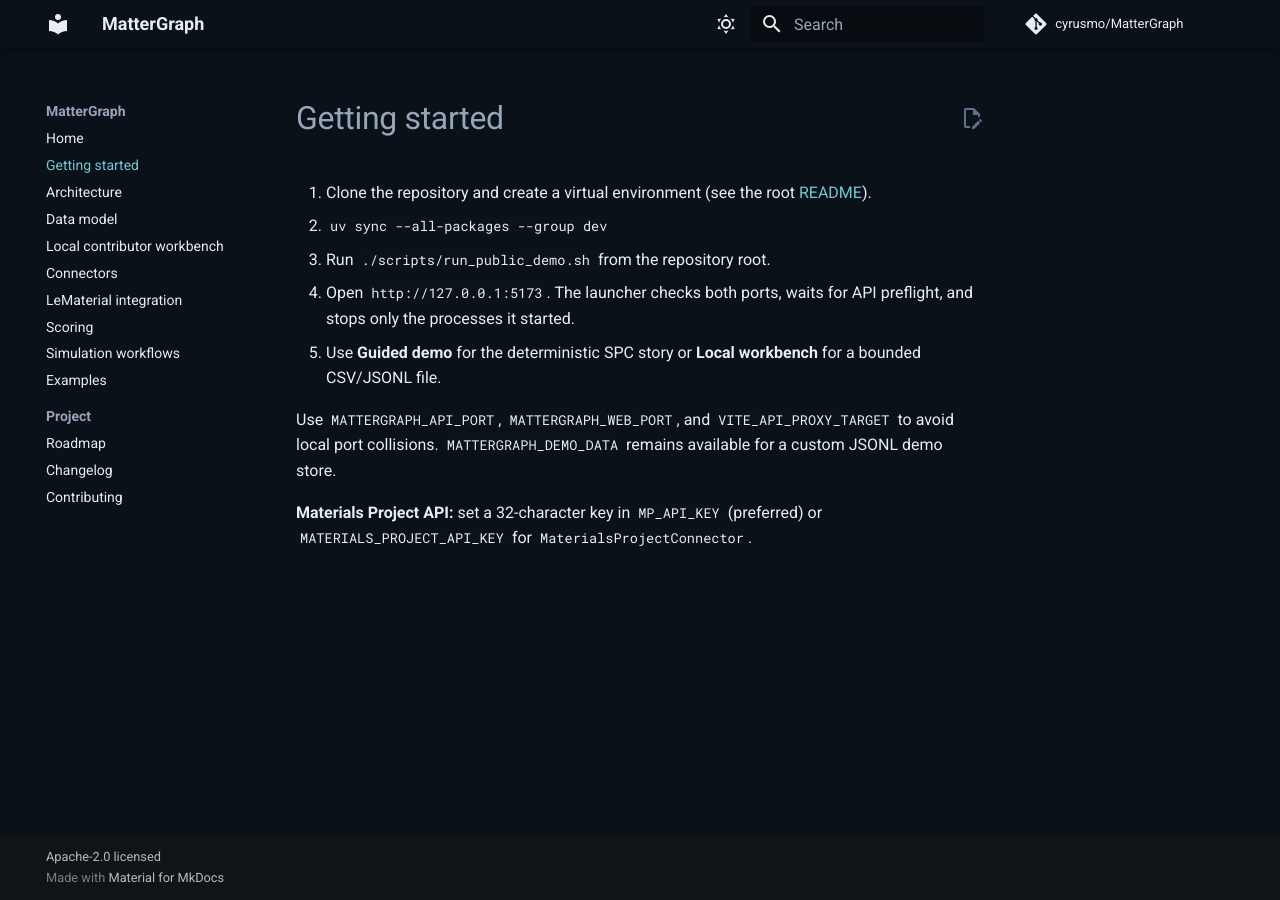
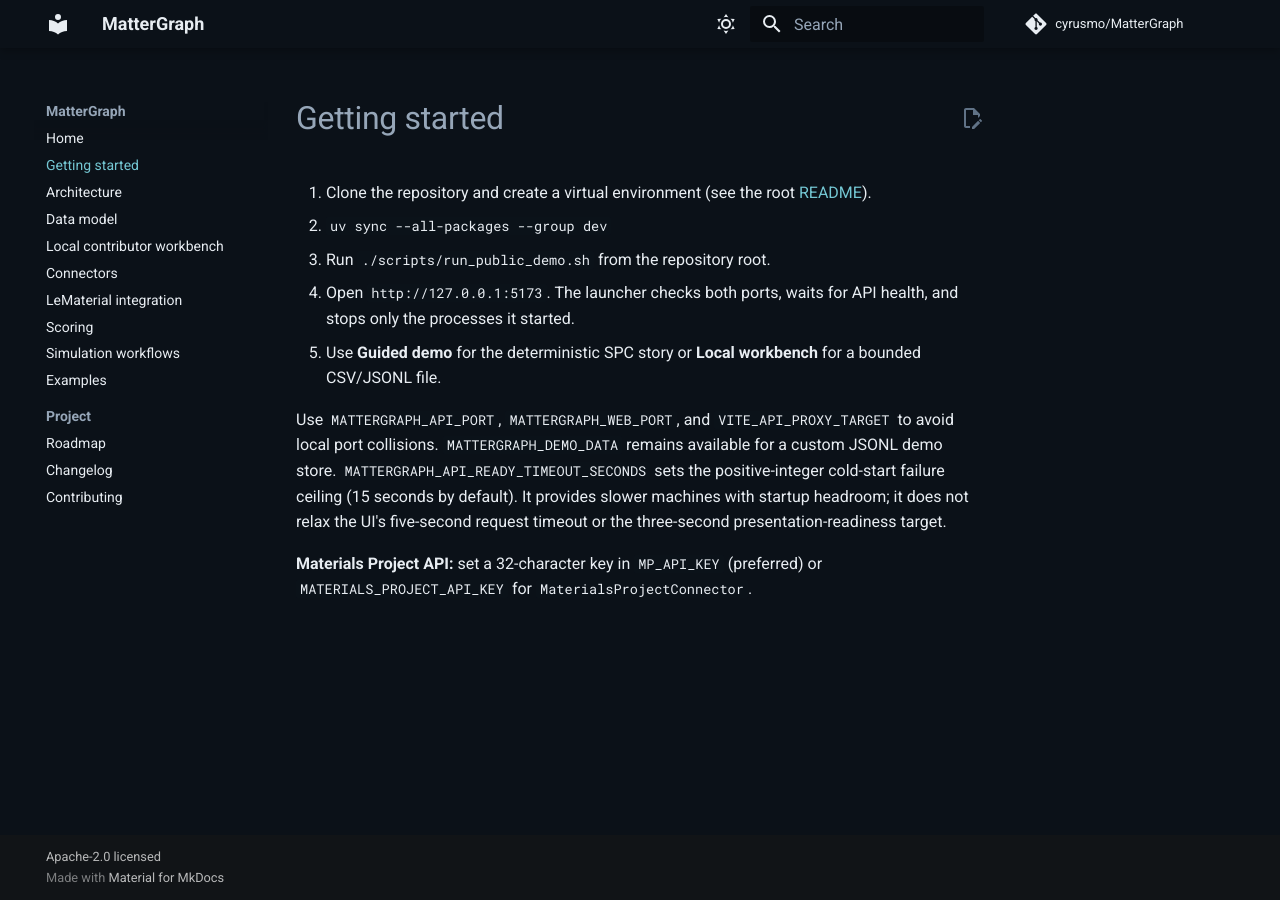
Before and after one commit to cyrusmo/MatterGraph, an MkDocs documentation site: the page built from docs/getting-started.md, in a window 1280 px wide. Built offline with MkDocs 1.6.1 and Material for MkDocs 9.7.7, drawn with Linux system fonts in a browser that asks for light colours; comment, search, counter and statistics services are not loaded.

Commit message:
Improve demo API readiness checks

```diff
--- a/docs/getting-started.md
+++ b/docs/getting-started.md
@@ -3,10 +3,13 @@
 1. Clone the repository and create a virtual environment (see the root [README](https://github.com/cyrusmo/MatterGraph/blob/main/README.md)).
 2. `uv sync --all-packages --group dev`
 3. Run `./scripts/run_public_demo.sh` from the repository root.
-4. Open `http://127.0.0.1:5173`. The launcher checks both ports, waits for API preflight, and stops only the processes it started.
+4. Open `http://127.0.0.1:5173`. The launcher checks both ports, waits for API health, and stops only the processes it started.
 5. Use **Guided demo** for the deterministic SPC story or **Local workbench** for a bounded CSV/JSONL file.
 
 Use `MATTERGRAPH_API_PORT`, `MATTERGRAPH_WEB_PORT`, and `VITE_API_PROXY_TARGET` to avoid local
 port collisions. `MATTERGRAPH_DEMO_DATA` remains available for a custom JSONL demo store.
+`MATTERGRAPH_API_READY_TIMEOUT_SECONDS` sets the positive-integer cold-start failure ceiling
+(15 seconds by default). It provides slower machines with startup headroom; it does not relax
+the UI's five-second request timeout or the three-second presentation-readiness target.
 
 **Materials Project API:** set a 32-character key in `MP_API_KEY` (preferred) or `MATERIALS_PROJECT_API_KEY` for `MaterialsProjectConnector`.
```
Also changed, not shown: apps/web/README.md (+4 -2 lines), 3 other files.
